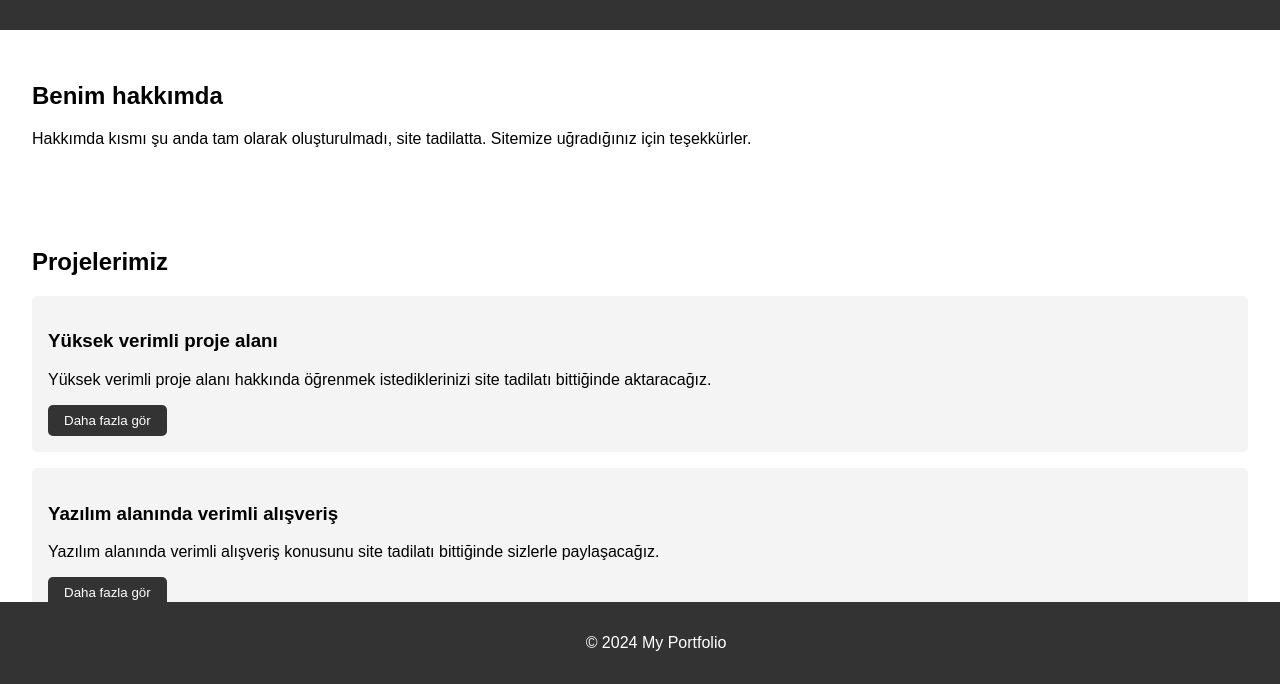
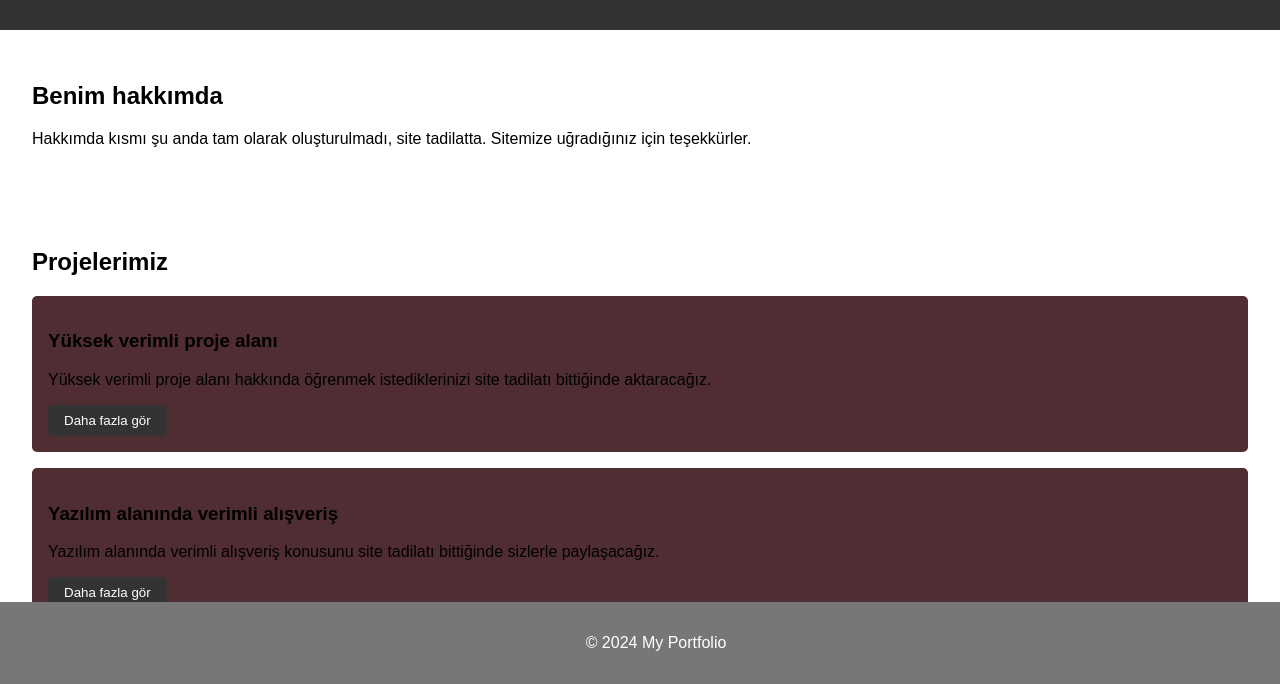
Before and after one commit to Tefemepages/tefemesite.github.io, a plain HTML site: page index.html in a window 1280 px wide. Shown: the part 116-800 px from the top of the page. Drawn offline with Linux system fonts and the light colour scheme.

Commit message:
Update styles.css

```diff
--- a/styles.css
+++ b/styles.css
@@ -32,7 +32,7 @@ section {
 }
 
 .project {
-    background-color: #f4f4f4;
+    background-color: #4f2d32;
     margin: 1rem 0;
     padding: 1rem;
     border-radius: 5px;
@@ -48,11 +48,11 @@ button {
 }
 
 button:hover {
-    background-color: #555;
+    background-color: #222;
 }
 
 footer {
-    background-color: #333;
+    background-color: #777;
     color: #fff;
     text-align: center;
     padding: 1rem;
```
